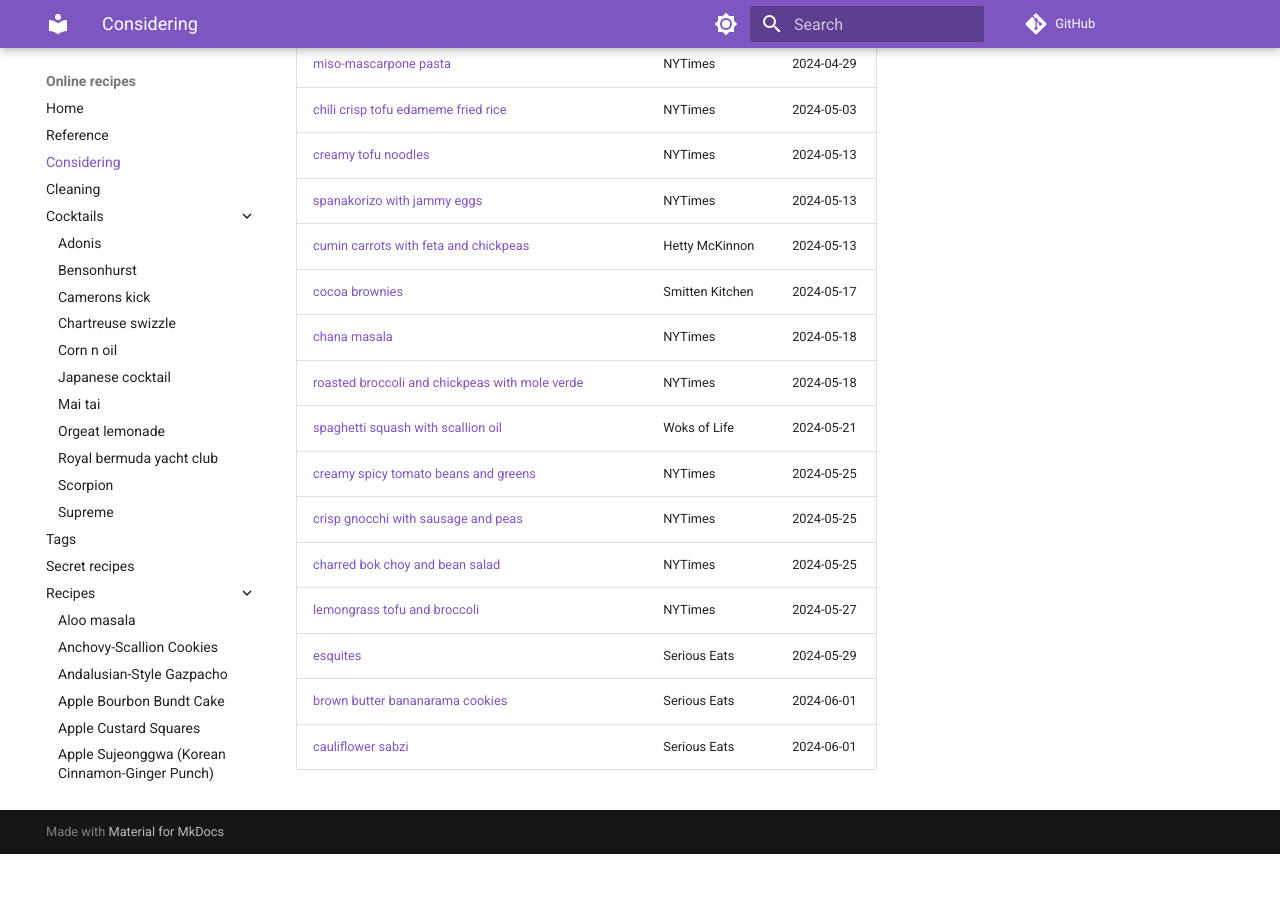
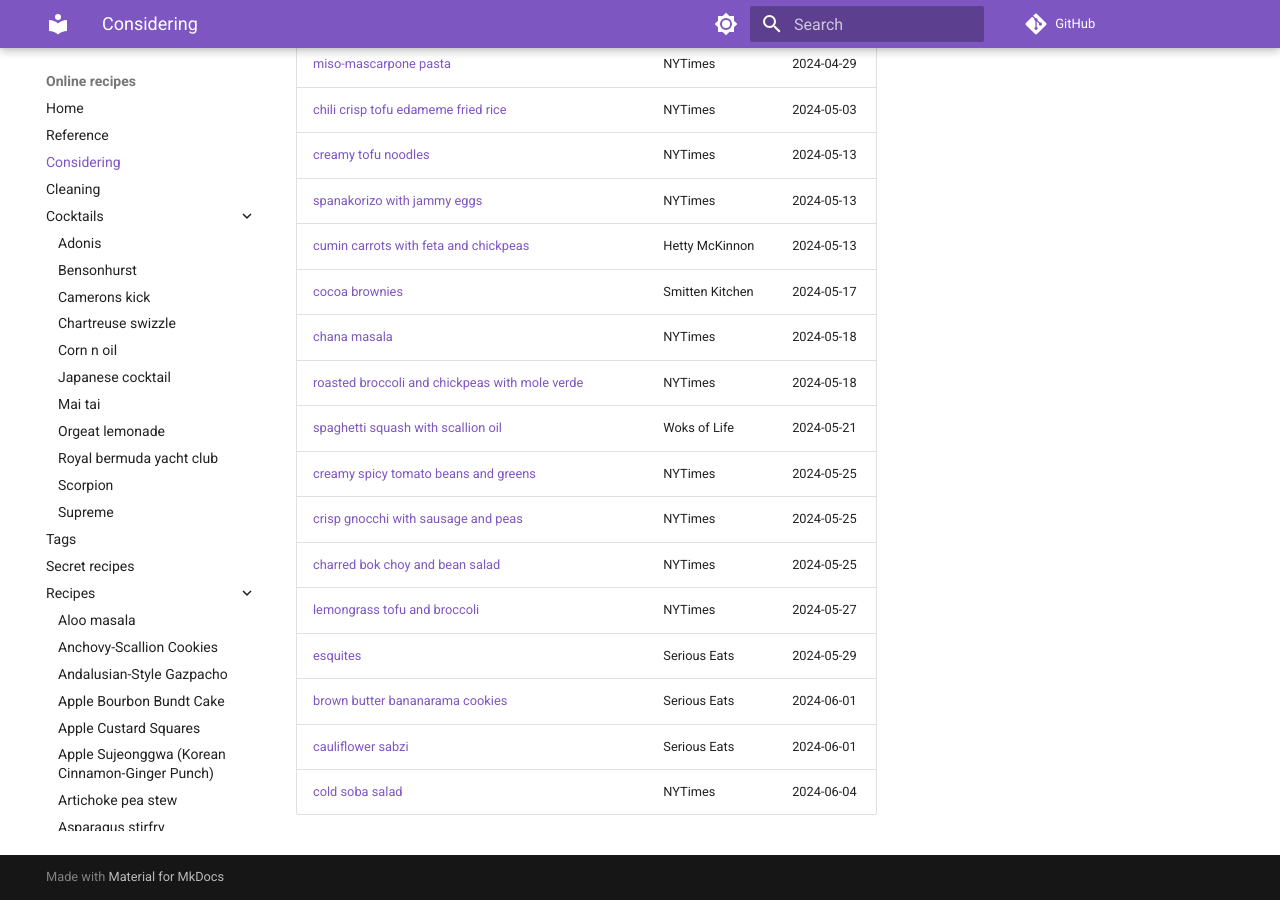
Before and after one commit to billbrod/recipes, an MkDocs documentation site: the page built from docs/considering.md, in a window 1280 px wide and 900 px high, scrolled down 3230 px. Built offline with MkDocs 1.6.1 and Material for MkDocs 9.7.7, drawn with Linux system fonts in a browser that asks for light colours; comment, search, counter and statistics services are not loaded; before the commit the page ends 4084 px from its top, so only the background shows below that.

Commit message:
updates considering

```diff
--- a/docs/considering.md
+++ b/docs/considering.md
@@ -55,7 +55,7 @@
 | [Braised asparagus](https://www.seriouseats.com/braised-asparagus-recipe)                                                                                        | Serious Eats    | 2024-03-23                       |
 | [sweet potato shepherd's pie](https://cooking.nytimes.com/recipes/1025155-sweet-potato-shepherds-pie)                                                            | NYTimes         | 2024-03-29                       |
 | [All purpose Chinese meat sauce](https://thewoksoflife.com/chinese-meat-sauce/)                                                                                  | Woks of Life    | 2024-03-29                       |
-| [roasted asparagus with crispy leeks and capers](https://cooking.nytimes.com/recipes/1021977-roasted-asparagus-with-crispy-leeks-and-capers)                                                                  | NYTimes         | 2024-04-05                       |
+| [roasted asparagus with crispy leeks and capers](https://cooking.nytimes.com/recipes/1021977-roasted-asparagus-with-crispy-leeks-and-capers)                     | NYTimes         | 2024-04-05                       |
 | [Parmesan braised beans with olives](https://cooking.nytimes.com/recipes/1025034-parmesan-braised-beans-with-olives)                                             | NYTimes         | 2024-04-05                       |
 | [roasted chicken with sticky rice](https://thewoksoflife.com/chicken-with-sticky-rice/)                                                                          | Woks of Life    | 2024-04-05                       |
 | [butter mochi](https://tastecooking.com/recipes/butter-mochi/)                                                                                                   | TASTE           | 2024-04-05                       |
@@ -84,4 +84,5 @@
 | [lemongrass tofu and broccoli](https://cooking.nytimes.com/recipes/1025400-lemongrass-tofu-and-broccoli)                                                         | NYTimes         | 2024-05-27                       |
 | [esquites](https://www.seriouseats.com/esquites-mexican-street-corn-salad-recipe)                                                                                | Serious Eats    | 2024-05-29                       |
 | [brown butter bananarama cookies](https://www.seriouseats.com/banana-cookies-recipe-8648339)                                                                     | Serious Eats    | 2024-06-01                       |
-| [cauliflower sabzi](https://www.seriouseats.com/cauliflower-sabzi-recipe-8559944)                                                                                | Serious Eats    | 2024-06-01                                 |
+| [cauliflower sabzi](https://www.seriouseats.com/cauliflower-sabzi-recipe-8559944)                                                                                | Serious Eats    | 2024-06-01                       |
+| [cold soba salad](https://cooking.nytimes.com/recipes/1022329-cold-noodle-salad-with-spicy-peanut-sauce)                                                         | NYTimes         | 2024-06-04                                 |
```
